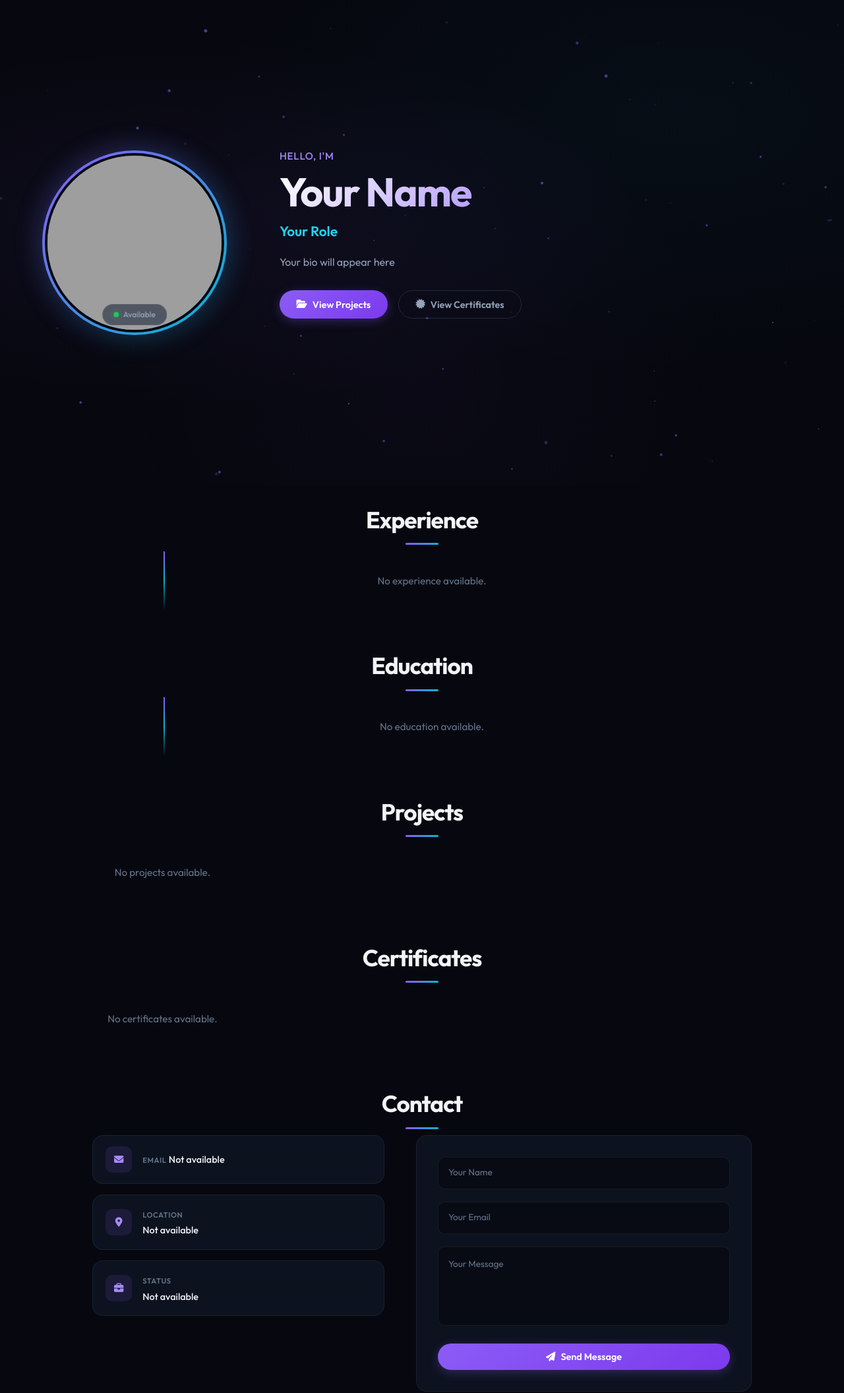
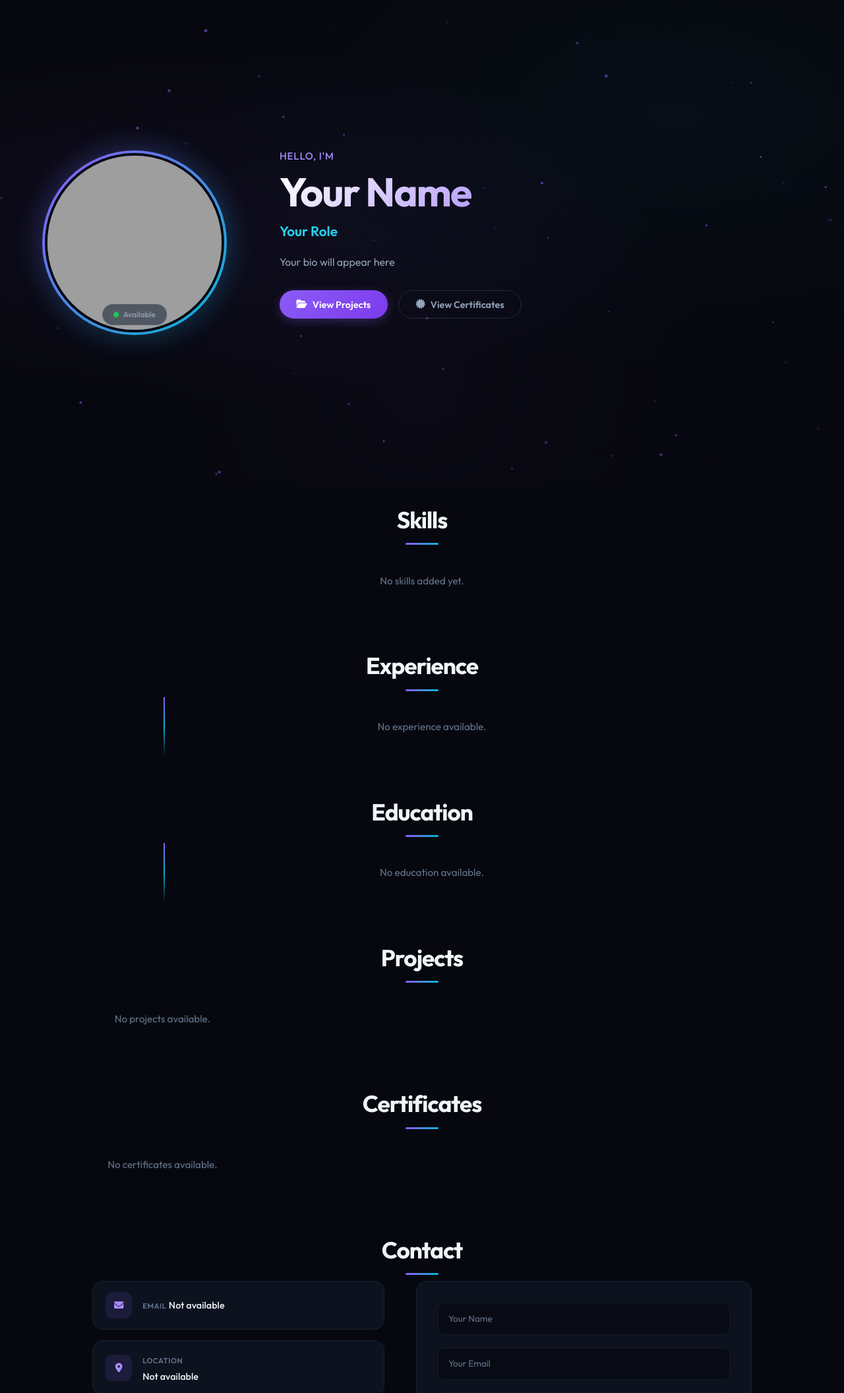
Before and after one commit to Dacchudelight/portfolio, a Flask app: template templates/index.html in a window 1280 px wide. Shown: the part 64-2176 px from the top of the page at 66% size. Run offline with Flask 3, Linux system fonts and the light colour scheme; the template is opened without the code that fills it, so the values that code supplies are empty; some libraries are stand-ins or nearby versions; grey boxes are pictures that could not be loaded.

Commit message:
Add Skills section below hero intro

```diff
--- a/static/css/index.css
+++ b/static/css/index.css
@@ -72,6 +72,14 @@ p{color:var(--text-secondary);line-height:1.7}
 .section-tag{display:none}
 .section-title{font-size:2.2rem;color:var(--text-primary);position:relative;display:inline-block}
 .section-title::after{content:'';position:absolute;bottom:-10px;left:50%;transform:translateX(-50%);width:50px;height:3px;background:linear-gradient(90deg,var(--primary),var(--secondary));border-radius:4px}
+
+/* SKILLS */
+.skills-section{padding:1.5rem 5% 2rem;background:transparent;position:relative;z-index:1;scroll-margin-top:60px}
+.skills-container{display:flex;flex-wrap:wrap;justify-content:center;gap:.8rem;max-width:900px;margin:0 auto}
+.skill-pill{display:inline-flex;align-items:center;padding:.5rem 1.3rem;border-radius:var(--radius-full);font-size:.85rem;font-weight:600;color:var(--primary-light);background:var(--primary-soft);border:1px solid rgba(139,92,246,.2);position:relative;overflow:hidden;transition:all .35s cubic-bezier(.4,0,.2,1);cursor:default}
+.skill-pill::before{content:'';position:absolute;inset:0;background:linear-gradient(135deg,rgba(139,92,246,.12),rgba(6,182,212,.08));opacity:0;transition:opacity .35s}
+.skill-pill:hover{transform:translateY(-3px) scale(1.05);border-color:var(--primary);box-shadow:0 6px 20px rgba(139,92,246,.2);color:#fff}
+.skill-pill:hover::before{opacity:1}
 
 /* TIMELINE */
 #experience,#education{padding:1.5rem 5% 2rem;scroll-margin-top:60px;background:transparent;position:relative;z-index:1}
@@ -213,7 +221,7 @@ body.light-theme .nav-links{background:rgba(248,250,252,0.97)}
 .footer-content{flex-direction:column;text-align:center}
 .section-title{font-size:1.6rem}
 .section-header{margin-bottom:1.5rem}
-#experience,#education,.projects-section,.certificates-section,.contact-section{padding:2.5rem 4% 3rem}
+#experience,#education,.projects-section,.certificates-section,.contact-section,.skills-section{padding:2.5rem 4% 3rem}
 h1{font-size:2rem}
 .hero{padding:5.5rem 4% 2.5rem;min-height:auto}
 }
--- a/templates/index.html
+++ b/templates/index.html
@@ -124,6 +124,23 @@
                 {% endif %}
             </div>
         </div>
+    </div>
+</section>
+
+<!-- SKILLS -->
+<section id="skills" class="skills-section" data-reveal>
+    <div class="section-header">
+        <h2 class="section-title">Skills</h2>
+    </div>
+
+    <div class="skills-container" data-reveal>
+        {% if profile and profile|length > 5 and profile[5] %}
+            {% for skill in profile[5].split(',') %}
+                <span class="skill-pill">{{ skill.strip() }}</span>
+            {% endfor %}
+        {% else %}
+            <p class="empty">No skills added yet.</p>
+        {% endif %}
     </div>
 </section>
 
```
